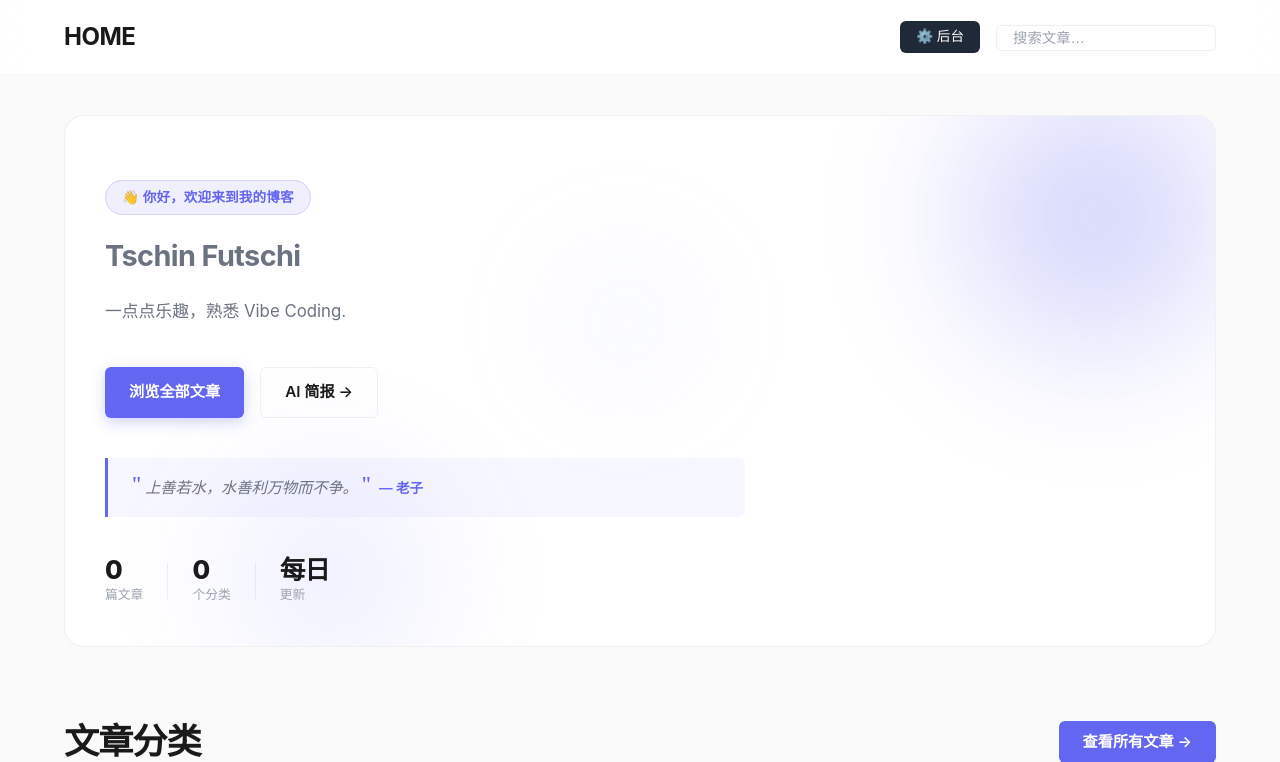
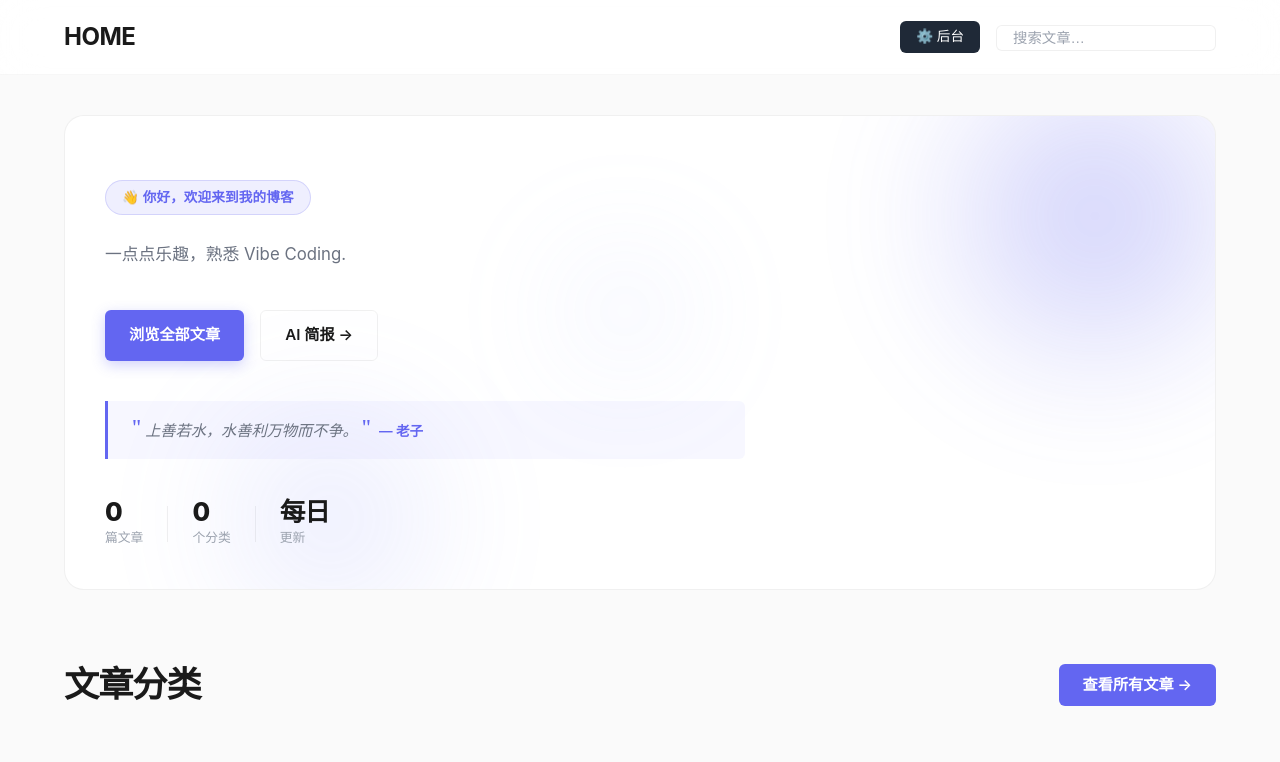
Before and after one commit to tschin-futschi/blog, a Flask app: page / in a window 1280 px wide. Shown: the top 762 px of the page. Run offline with Flask 3, Linux system fonts and the light colour scheme.

Commit message:
移除首页 Hero 区域的 Tschin Futschi 标题
Co-Authored-By: Claude Sonnet 4.6 <noreply@anthropic.com>

```diff
--- a/templates/categories.html
+++ b/templates/categories.html
@@ -15,9 +15,6 @@
     </div>
     <div class="hero-content">
       <div class="hero-badge">👋 你好，欢迎来到我的博客</div>
-      <h1 class="hero-title">
-        <span class="hero-alias">Tschin Futschi</span>
-      </h1>
       <p class="hero-desc">一点点乐趣，熟悉 Vibe Coding.</p>
       <div class="hero-actions">
         <a href="/blog/posts" class="hero-btn hero-btn--primary">浏览全部文章</a>
```
